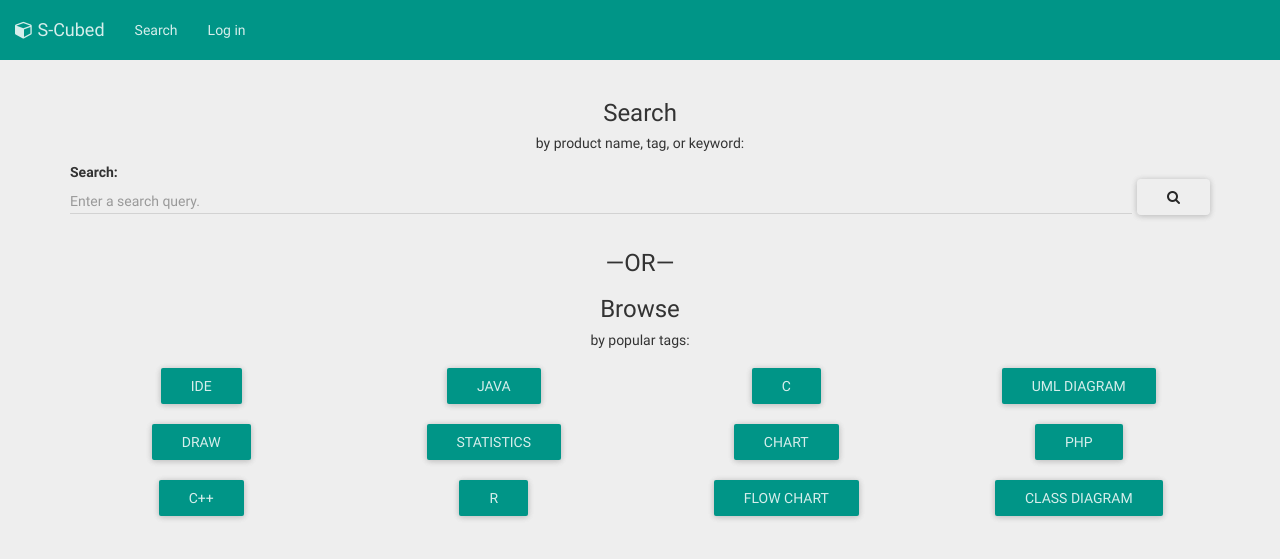
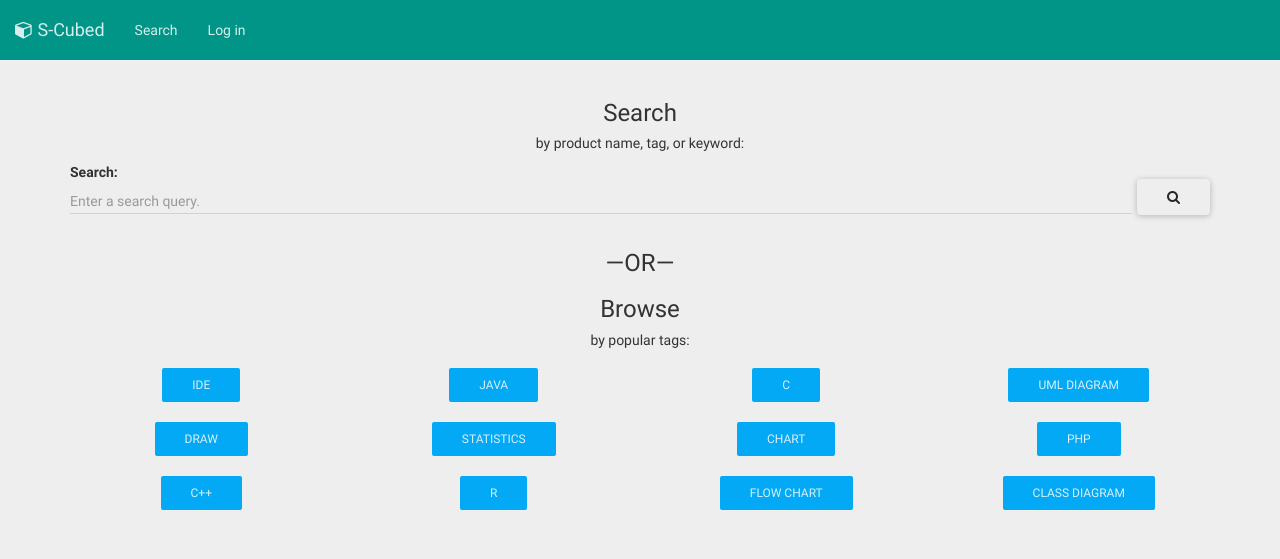
Before and after one commit to cheble/S-Cubed, a Jekyll site: the page built from Search.html, in a window 1280 px wide. Shown: the top 559 px of the page. Built offline with Jekyll 4.4.1, drawn with Linux system fonts in a browser that asks for light colours; nearby versions of some CDN libraries; library files that are not in the unit come from our copies; Markdown is read by kramdown in place of the engine named in the settings.

Commit message:
change search page tag buttons

```diff
--- a/Search.html
+++ b/Search.html
@@ -34,7 +34,7 @@ nav_type: restricted
       4 columns for lg
     -->
     {% for tag in site.data.main.popular_tags %}
-      <div class="col-xs-6 col-sm-6 col-md-4 col-lg-3"><a href="{{ site.url }}{{ site.searchresultsurl }}?q={{ tag[1] | cgi_escape  }}" class="btn btn-primary btn-raised">{{ tag[1] }}</a></div>
+      <div class="col-xs-6 col-sm-6 col-md-4 col-lg-3"><a href="{{ site.url }}{{ site.searchresultsurl }}?q={{ tag[1] | cgi_escape  }}" class="btn btn-info btn-xs">{{ tag[1] }}</a></div>
     {% endfor %}
 	</div>
 </div>
```
